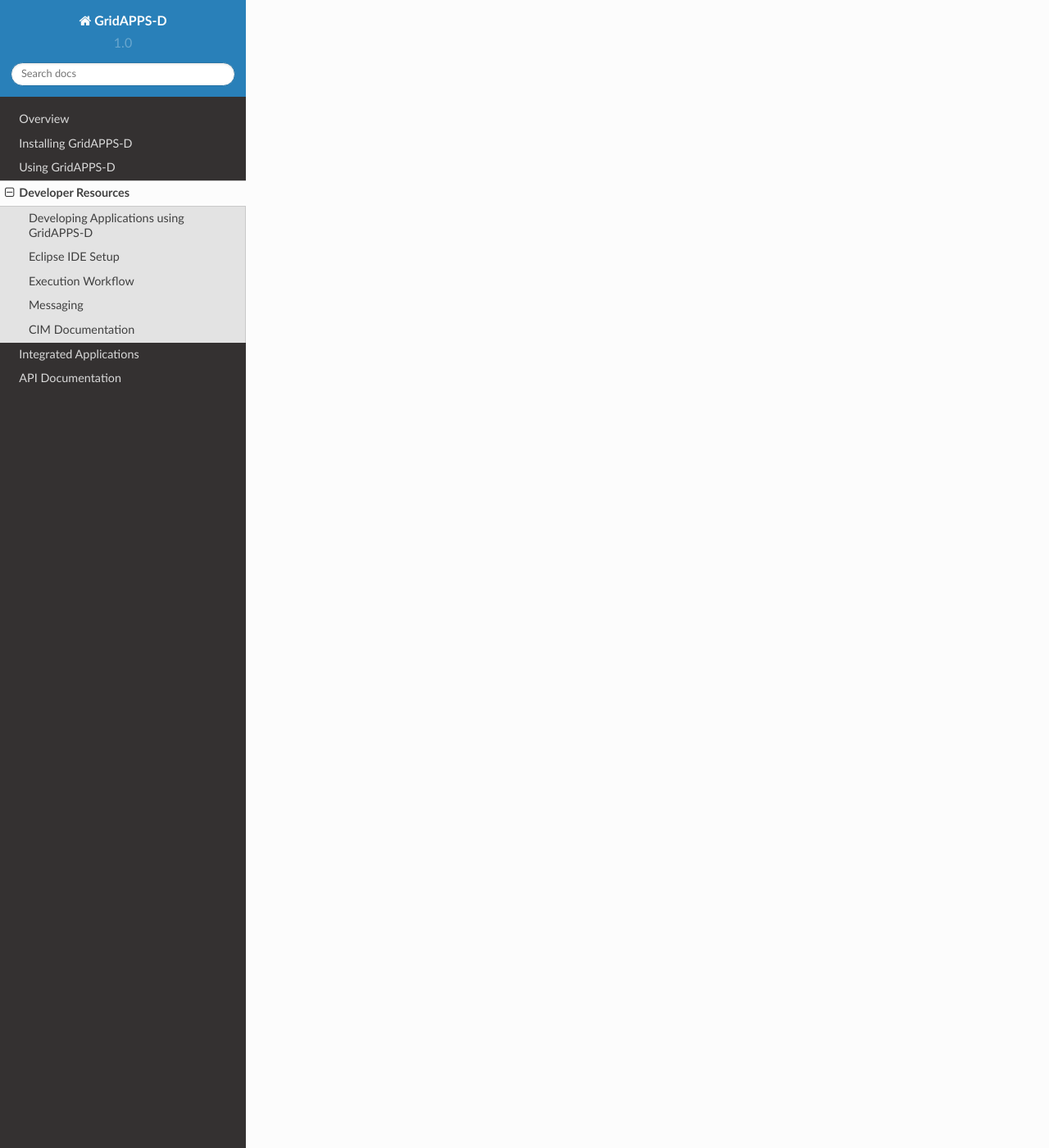
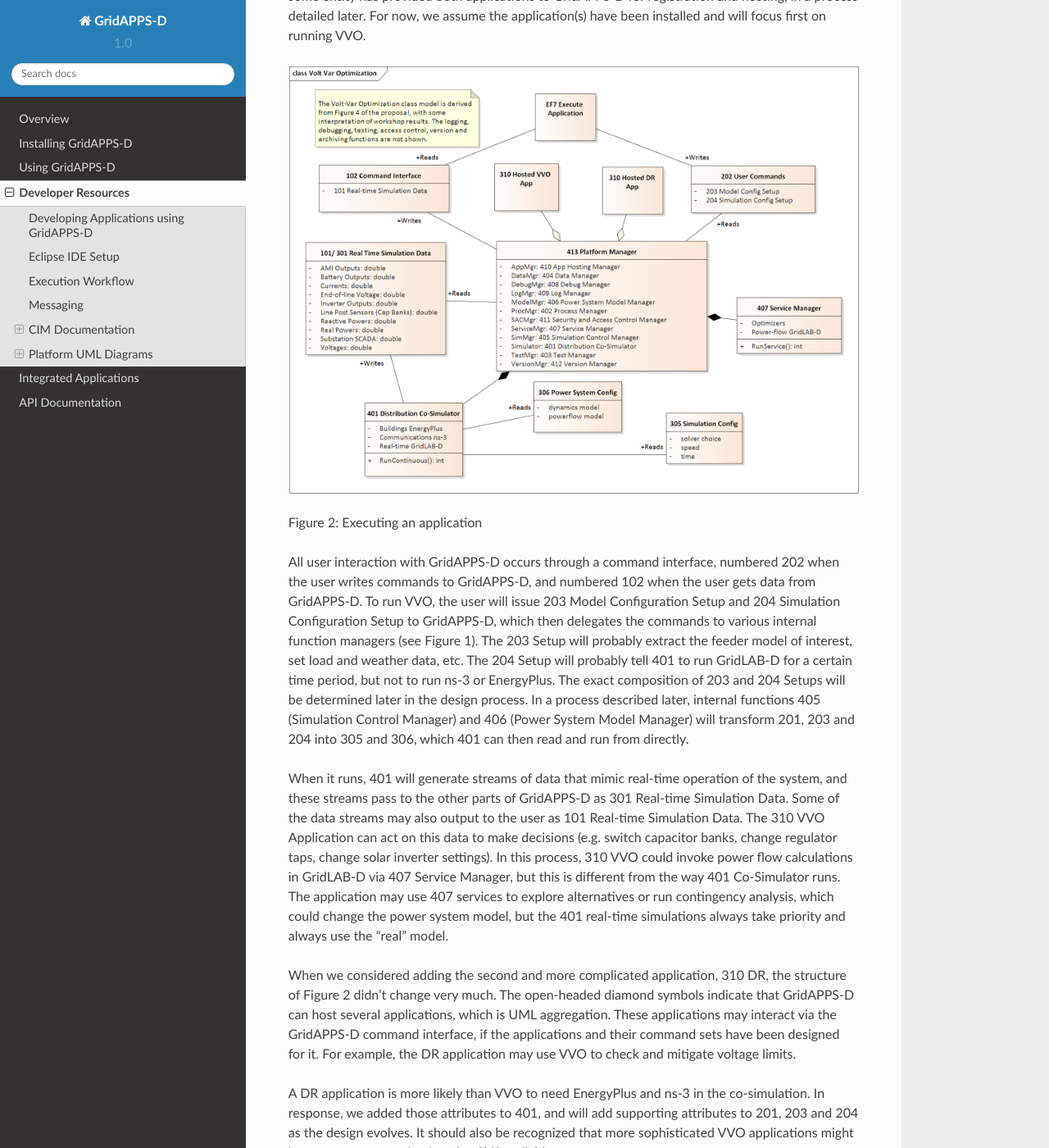
Before and after one commit to GRIDAPPSD/GOSS-GridAPPS-D, a Sphinx documentation site: the page built from docs/source/developer_resources/index.rst, in a window 1280 px wide and 1400 px high, scrolled down 38470 px. Shown: the whole window at 82% size. Built offline with Sphinx 7.4.7 and the Read the Docs theme 2.0.0, drawn with Linux system fonts in a browser that asks for light colours; pages that are not in the unit, such as notebooks, are missing from menus; some of the changed text lies outside the part shown.

Commit message:
linking UML Diagrams

```diff
--- a/docs/source/developer_resources/CDPSM_RC1.rst
+++ b/docs/source/developer_resources/CDPSM_RC1.rst
@@ -1,3 +1,10 @@
+.. _cdpsm_rc1:
+
+.. toctree::
+   :maxdepth: 2
+
+
+
 This document summarizes the use of a reduced-order CIM [1]_ to support
 feeder modeling for the volt-var application in Release Cycle 1 (RC1).
 The full CIM includes over 1100 tables in SQL, each one corresponding to
@@ -12,7 +19,7 @@
 compatibility with the most recent CIM base standard.
 
 Class Diagrams for the Profile
-==============================
+^^^^^^^^^^^^^^^^^^^^^^^^^^^^^^
 
 Figure 1 through Figure 11 present the UML class diagrams generated from
 Enterprise Architect [2]_. These diagrams provide an essential roadmap
@@ -242,7 +249,7 @@
 would also have to be added in future versions of GridAPPS-D.
 
 Typical Queries
-===============
+^^^^^^^^^^^^^^^
 
 These queries focus on requirements of the first volt-var application.
 
@@ -348,7 +355,7 @@
    b. Given switch, toggle its open/close status.
 
 Object Diagrams for Queries
-===========================
+^^^^^^^^^^^^^^^^^^^^^^^^^^^
 
 This section contains UML object diagrams for the purpose of
 illustrating how to perform typical queries and updates. For those
@@ -765,7 +772,7 @@
 to be proposed as a CIM extension.
 
 Metering Relationship to Loads in the CIM
-=========================================
+^^^^^^^^^^^^^^^^^^^^^^^^^^^^^^^^^^^^^^^^^
 
 These UML class relationships in Figure 33 through Figure 35 have not
 been planned for implementation in RC1, but in a future version of
@@ -787,7 +794,7 @@
 channels.
 
 CIM Enhancements for RC2
-========================
+^^^^^^^^^^^^^^^^^^^^^^^^
 
 Possible CIM enhancements to support volt-var feeder modeling:
 
@@ -815,7 +822,7 @@
 9. Clarify side1 and side2 for switch phase modeling (Figure 4)
 
 CIM Profile in CIMTool
-======================
+^^^^^^^^^^^^^^^^^^^^^^
 
 CIMTool was used to develop and test the profile for RC1, because it:
 
@@ -877,7 +884,7 @@
 RegulatingCondEq is not included.
 
 Creating Data Definition Language (DDL) for MySQL
-=================================================
+^^^^^^^^^^^^^^^^^^^^^^^^^^^^^^^^^^^^^^^^^^^^^^^^^
 
 As shown at the top of Figure 36, CIMTool builds *RC1.sql* to create
 tables in a relational database, but the syntax doesn’t match that
--- a/docs/source/developer_resources/RC1_Tasks.rst
+++ b/docs/source/developer_resources/RC1_Tasks.rst
@@ -1,8 +1,5 @@
-OSPRREYS Release Cycle 1: Goals and Work Breakdown
-==================================================
-
-Objective and Scope
--------------------
+As Reduced for Release Cycle 1
+^^^^^^^^^^^^^^^^^^^^^^^^^^^^^^
 
 Our objective is to demonstrate useful functionality, which is
 standards-compliant, by the end of March 2017. A simple heuristic VVO
@@ -69,12 +63,12 @@
 
 -  A separate task has been added for some project-level items.
 
-|image0|
+|rc1_tasks_image0|
 
 Figure 1: Component Diagram for OSPRREYS Release 1
 
-Work Breakdown
---------------
+Initial Work Breakdown for Release Cycle 1
+^^^^^^^^^^^^^^^^^^^^^^^^^^^^^^^^^^^^^^^^^^
 
 The Release 1 work breaks down into seven tasks, listed below. Three
 **critical items must be completed first**; these are highlighted in
--- a/docs/source/developer_resources/UML_Diagrams.rst
+++ b/docs/source/developer_resources/UML_Diagrams.rst
@@ -1,5 +1,5 @@
-GridAPPS-D UML Domain Diagrams
-==============================
+As Derived from the Functional Specification
+^^^^^^^^^^^^^^^^^^^^^^^^^^^^^^^^^^^^^^^^^^^^
 
 This document presents a selection of GridAPPS-D domain (class) diagrams
 to supplement the *OSPRREYS Functional Specification* document. The
@@ -16,9 +16,9 @@
 numbered 401 – 412. These internal managers work together to accomplish
 various GridAPPS-D functions.
 
-|image0|
+|uml_image0|
 
-Figure : Composition of the GridAPPS-D Platform Manager
+Figure 1: Composition of the GridAPPS-D Platform Manager
 
 Within each class block, some top-level attributes are listed with (-)
 signs in the middle division, and some top-level methods are listed with
@@ -48,9 +48,9 @@
 assume the application(s) have been installed and will focus first on
 running VVO.
 
-|image1|
+|uml_image1|
 
-Figure : Executing an application
+Figure 2: Executing an application
 
 All user interaction with GridAPPS-D occurs through a command interface,
 numbered 202 when the user writes commands to GridAPPS-D, and numbered
@@ -114,9 +114,9 @@
 base data, in 201, is not modified through this process. Instead, the
 base data is treated as input to GridAPPS-D.
 
-|image2|
+|uml_image2|
 
-Figure : Internal model management
+Figure 3: Internal model management
 
 Figure 4 shows the internal Platform Manager flow when running
 application tests. Compared to the case of normal usage in Figure 2,
@@ -141,9 +141,9 @@
 Setup or 204 Model Config Setup (this is not spelled out in the
 functional specification).
 
-|image3|
+|uml_image3|
 
-Figure : Testing an application or the platform
+Figure 4: Testing an application or the platform
 
 Figure 5 shows some of the internal 413 Platform Manager detail when a
 user, EF7, runs an application in debugging mode. Compared to Figure 2,
@@ -159,9 +159,9 @@
 interface. Depending on the implementation of GridAPPS-D, interactive
 debugging may also be supported, but is not shown in Figure 5.
 
-|image4|
+|uml_image4|
 
-Figure : Debugging an application
+Figure 5: Debugging an application
 
 Figure 6 shows the process of registering or updating an application to
 use with GridAPPS-D. The developer, in the role of EF13, must provide
@@ -184,13 +184,13 @@
 311 to 404, 407 and 412 as needed. Although not shown earlier, SAC is
 actually incorporated into all GridAPPS-D processes this way.
 
-|image5|
+|uml_image5|
 
-Figure : Hosting an application
+Figure 6: Hosting an application
 
-.. |image0| image:: UML_Diagrams/media/uml_Platform.png
-.. |image1| image:: UML_Diagrams/media/uml_VVO.png
-.. |image2| image:: UML_Diagrams/media/uml_ModelManagement.png
-.. |image3| image:: UML_Diagrams/media/uml_Testing.png
-.. |image4| image:: UML_Diagrams/media/uml_Debugging.png
-.. |image5| image:: UML_Diagrams/media/uml_Hosting.png
+.. |uml_image0| image:: UML_Diagrams/media/uml_Platform.png
+.. |uml_image1| image:: UML_Diagrams/media/uml_VVO.png
+.. |uml_image2| image:: UML_Diagrams/media/uml_ModelManagement.png
+.. |uml_image3| image:: UML_Diagrams/media/uml_Testing.png
+.. |uml_image4| image:: UML_Diagrams/media/uml_Debugging.png
+.. |uml_image5| image:: UML_Diagrams/media/uml_Hosting.png
--- a/docs/source/developer_resources/index.rst
+++ b/docs/source/developer_resources/index.rst
@@ -28,3 +28,9 @@
 
 CIM Documentation
 -----------------
+.. include:: CDPSM_RC1.rst
+
+Platform UML Diagrams
+---------------------
+.. include:: UML_Diagrams.rst
+.. include:: RC1_Tasks.rst
```
Also changed, not shown: other parts of docs/source/developer_resources/RC1_Tasks.rst (+1 -4 lines), docs/source/developer_resources/IEEE_References.rst (+10 -27 lines), 1 other file.
